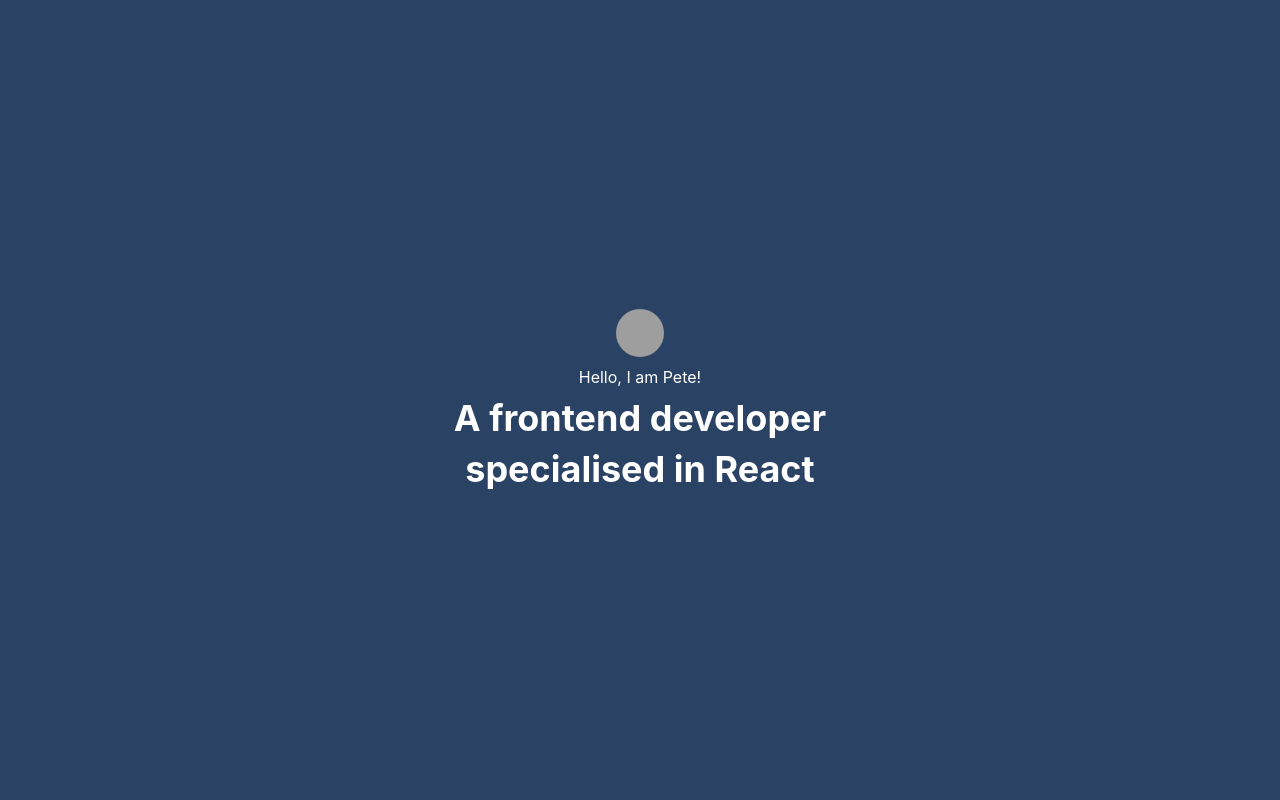
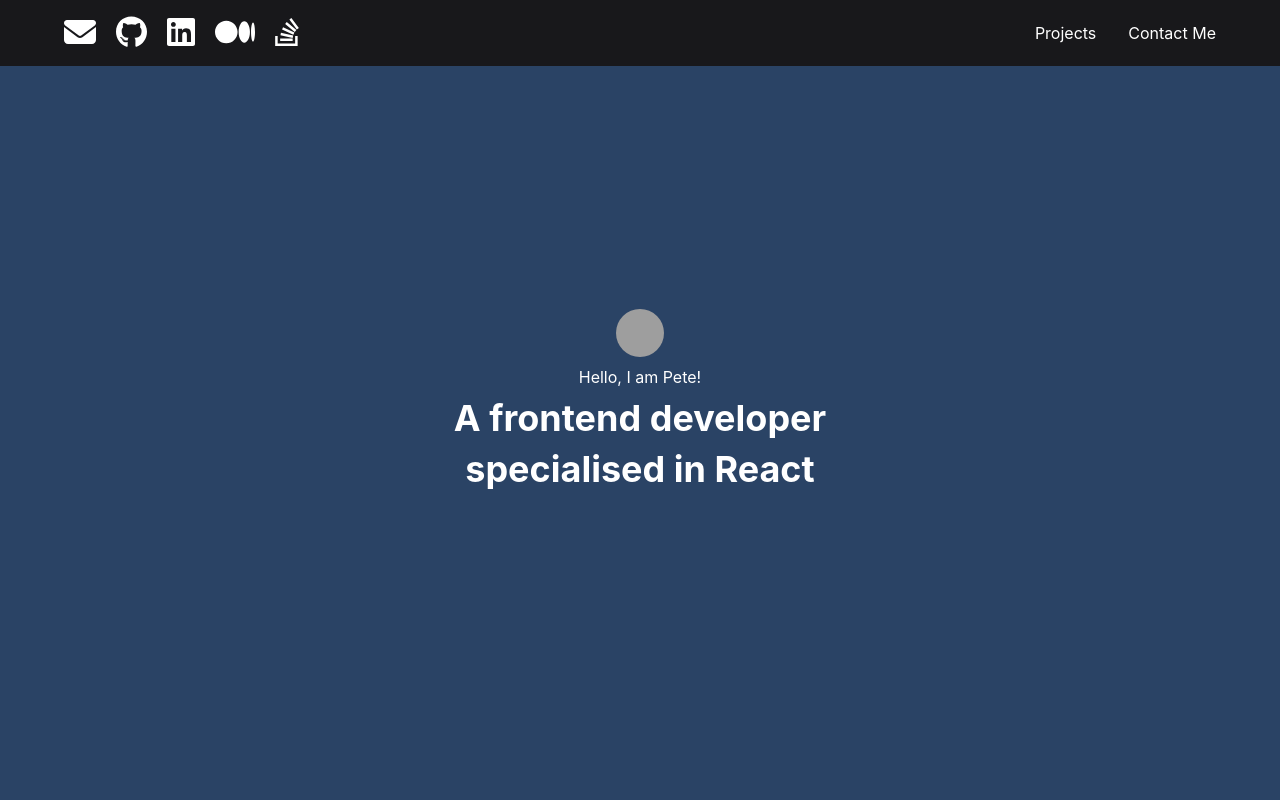
Before and after one commit to ochertkova/portfolio_project_react, a React (Create React App) app: page / in a window 1280 px wide. Shown: the top 800 px of the page. Built offline with nearby package versions, Linux system fonts and the light colour scheme; grey boxes are pictures that could not be loaded.

Commit message:
Fix Nav bar animation

```diff
--- a/src/components/Header.js
+++ b/src/components/Header.js
@@ -62,7 +62,7 @@ const Header = () => {
   }, []);
 
 
-  const hideNav = direction === 'up';
+  const hideNav = direction === 'down' && window.scrollY > 0;
 
   const handleClick = (anchor) => {
     const id = `${anchor}-section`;
```
